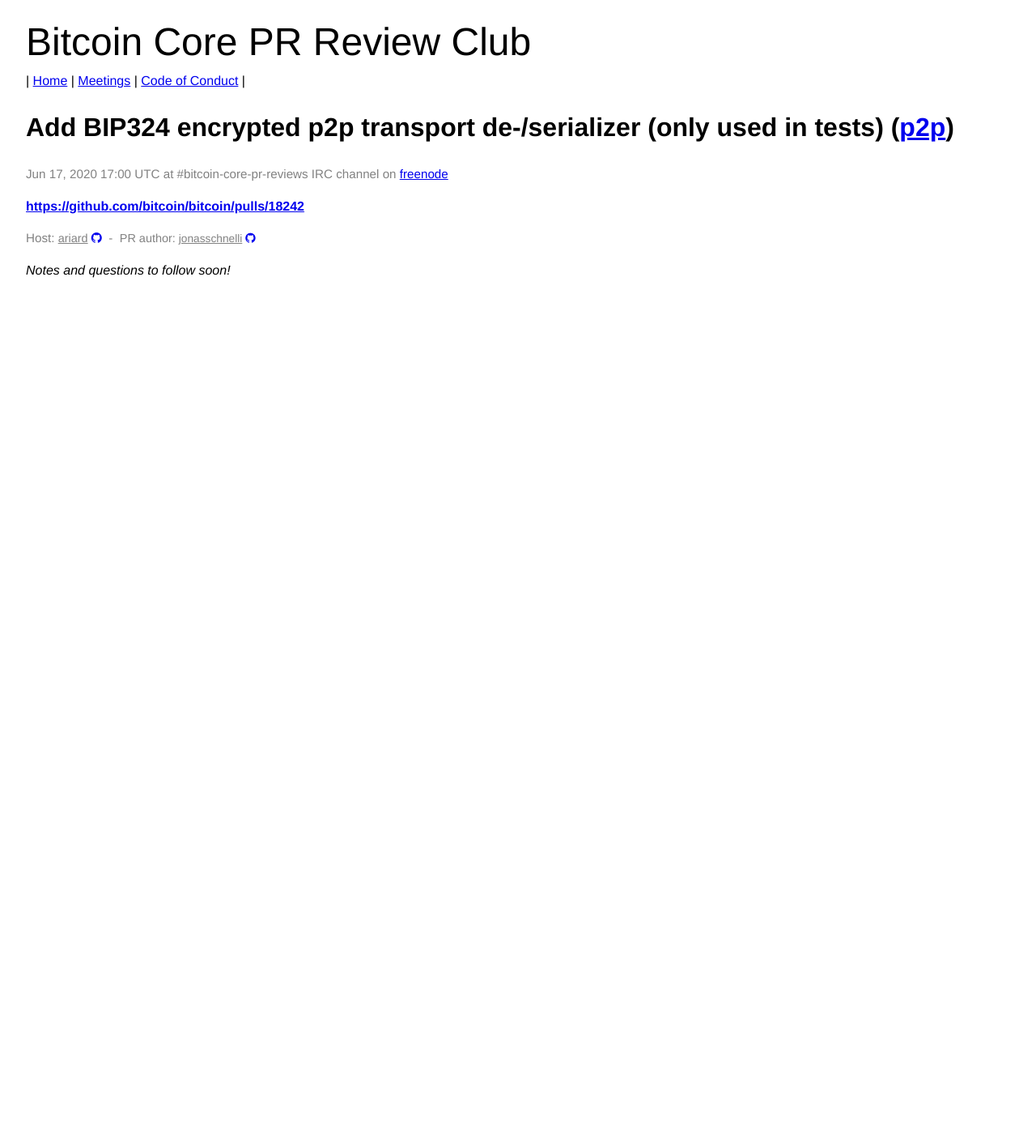
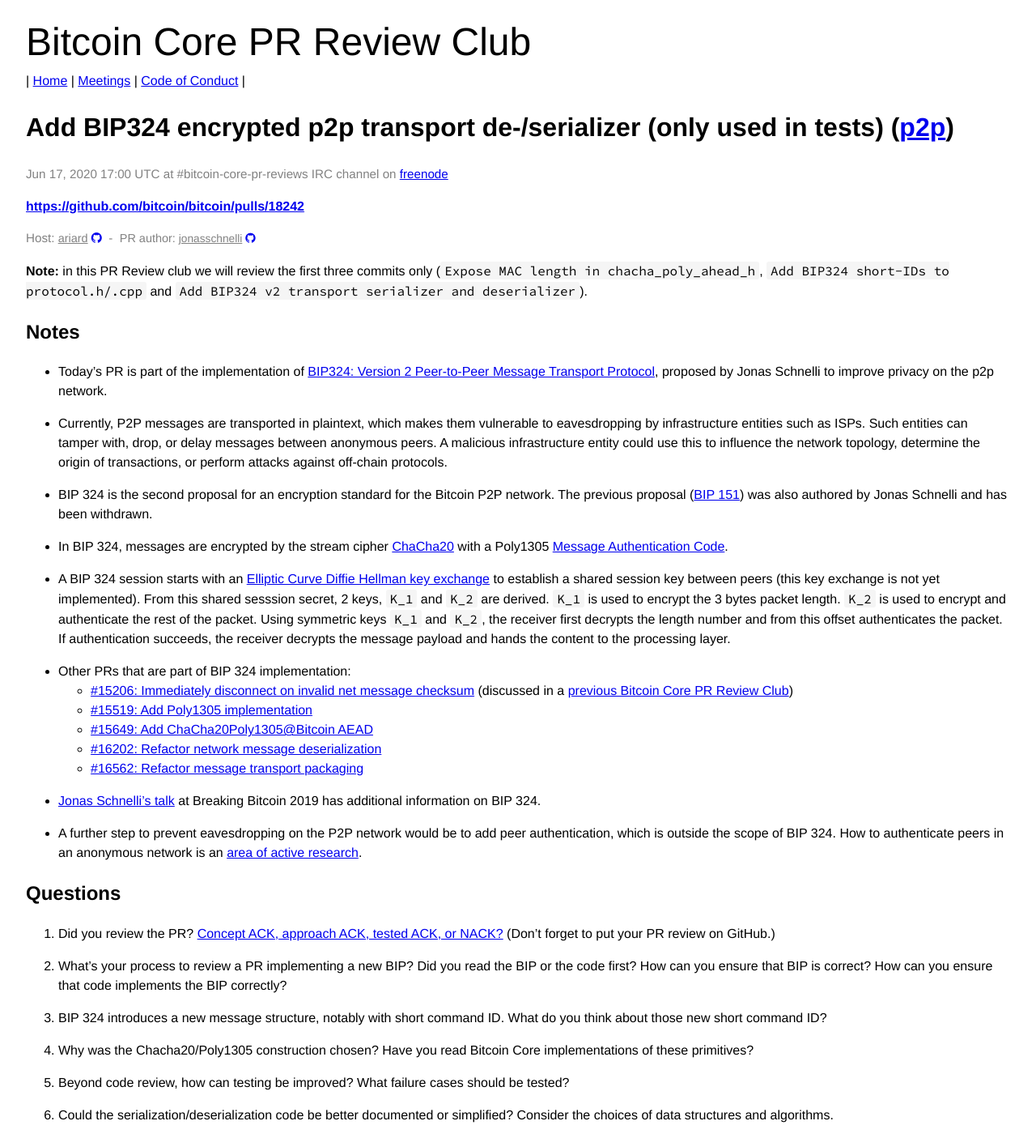
Before and after one commit to bitcoin-core-review-club/website, a Jekyll site: the page built from _posts/2020-06-17-#18242.md, in a window 1280 px wide. Shown: the whole page at 81% size. Built offline with Jekyll 4.4.1, drawn with Linux system fonts in a browser that asks for light colours; before the commit the page ends 900 px from its top, so only the background shows below that.

Commit message:
Add notes for n18242
Original notes and questions by Antoine Riard <ariard@student.42.fr>

```diff
--- a/_posts/2020-06-17-#18242.md
+++ b/_posts/2020-06-17-#18242.md
@@ -10,14 +10,80 @@
 commit:
 ---
 
-_Notes and questions to follow soon!_
+**Note:** in this PR Review club we will review the first three commits only
+(`Expose MAC length in chacha_poly_ahead_h`, `Add BIP324 short-IDs to
+protocol.h/.cpp` and `Add BIP324 v2 transport serializer and deserializer`).
 
-<!-- TODO: Add notes and questions
 ## Notes
+
+- Today's PR is part of the implementation of [BIP324: Version 2 Peer-to-Peer
+  Message Transport
+  Protocol](https://gist.github.com/jonasschnelli/c530ea8421b8d0e80c51486325587c52),
+  proposed by Jonas Schnelli to improve privacy on the p2p network.
+
+- Currently, P2P messages are transported in plaintext, which
+  makes them vulnerable to eavesdropping by infrastructure entities such as
+  ISPs. Such entities can tamper with, drop, or delay messages between anonymous
+  peers. A malicious infrastructure entity could use this to influence the
+  network topology, determine the origin of transactions, or perform attacks
+  against off-chain protocols.
+
+- BIP 324 is the second proposal for an encryption standard for the Bitcoin P2P
+  network. The previous proposal ([BIP
+  151](https://github.com/bitcoin/bips/blob/master/bip-0151.mediawiki)) was
+  also authored by Jonas Schnelli and has been withdrawn.
+
+- In BIP 324, messages are encrypted by the stream cipher
+  [ChaCha20](https://tools.ietf.org/html/rfc7539) with a Poly1305 [Message
+  Authentication
+  Code](https://en.wikipedia.org/wiki/Message_authentication_code).
+
+- A BIP 324 session starts with an [Elliptic Curve Diffie Hellman key
+  exchange](https://en.wikipedia.org/wiki/Elliptic-curve_Diffie%E2%80%93Hellman)
+  to establish a shared session key between peers (this key exchange is not yet
+  implemented). From this shared sesssion secret, 2 keys, `K_1` and `K_2` are
+  derived. `K_1` is used to encrypt the 3 bytes packet length. `K_2` is used to
+  encrypt and authenticate the rest of the packet. Using symmetric keys `K_1` and
+  `K_2`, the receiver first decrypts the length number and from this offset
+  authenticates the packet. If authentication succeeds, the receiver decrypts the
+  message payload and hands the content to the processing layer.
+
+- Other PRs that are part of BIP 324 implementation:
+  - [#15206: Immediately disconnect on invalid net message checksum](https://github.com/bitcoin/bitcoin/pull/15206) (discussed in a [previous Bitcoin Core PR Review Club](/15206))
+  - [#15519: Add Poly1305 implementation](https://github.com/bitcoin/bitcoin/pull/15519)
+  - [#15649: Add ChaCha20Poly1305@Bitcoin AEAD](https://github.com/bitcoin/bitcoin/pull/15649)
+  - [#16202: Refactor network message deserialization](https://github.com/bitcoin/bitcoin/pull/16202)
+  - [#16562: Refactor message transport packaging](https://github.com/bitcoin/bitcoin/pull/16562)
+
+- [Jonas Schnelli's talk](https://github.com/kanzure/diyhpluswiki/blob/master/transcripts/breaking-bitcoin/2019/p2p-encryption.mdwn)
+  at Breaking Bitcoin 2019 has additional information on BIP 324.
+
+- A further step to prevent eavesdropping on the P2P network would be to add
+  peer authentication, which is outside the scope of BIP 324. How to
+  authenticate peers in an anonymous network is an [area of active
+  research](https://gist.github.com/sipa/d7dcaae0419f10e5be0270fada84c20b).
 
 ## Questions
 
---->
+1. Did you review the PR? [Concept ACK, approach ACK, tested ACK, or
+   NACK?](https://github.com/bitcoin/bitcoin/blob/master/CONTRIBUTING.md#peer-review)
+   (Don't forget to put your PR review on GitHub.)
+
+2. What's your process to review a PR implementing a new BIP? Did you read the
+   BIP or the code first? How can you ensure that BIP is correct? How can you ensure
+   that code implements the BIP correctly?
+
+3. BIP 324 introduces a new message structure, notably with short command ID.
+   What do you think about those new short command ID?
+
+4. Why was the Chacha20/Poly1305 construction chosen? Have you read Bitcoin
+   Core implementations of these primitives?
+
+5. Beyond code review, how can testing be improved? What failure cases should
+   be tested?
+
+6. Could the serialization/deserialization code be better documented or
+   simplified? Consider the choices of data structures and algorithms.
 
 <!-- TODO: uncomment and add meeting log
 ## Meeting Log
```
